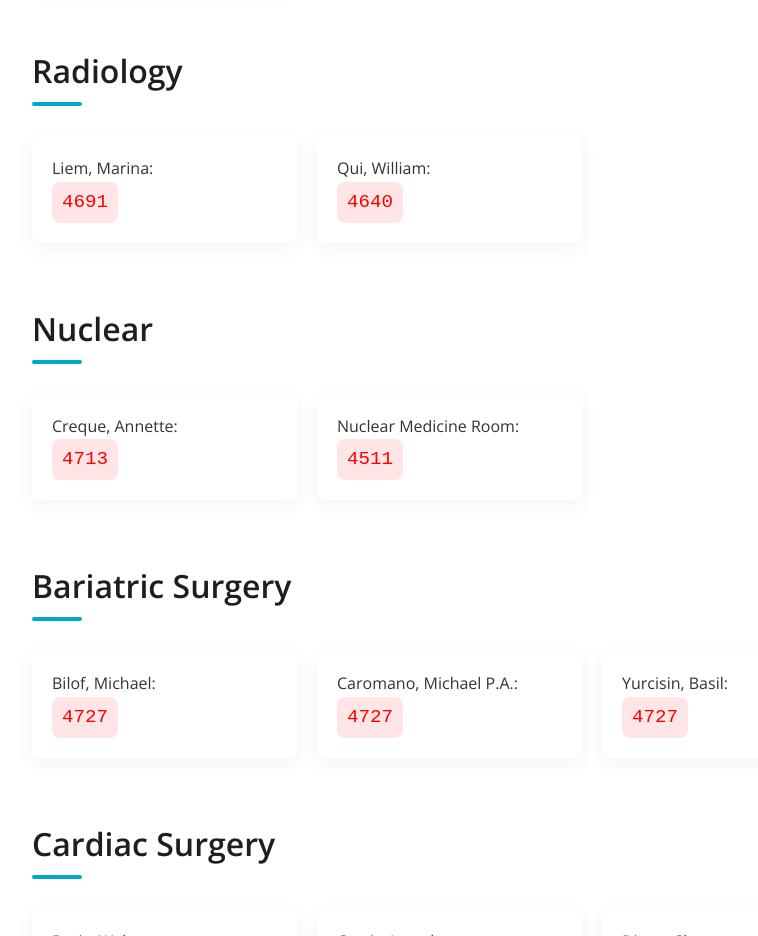
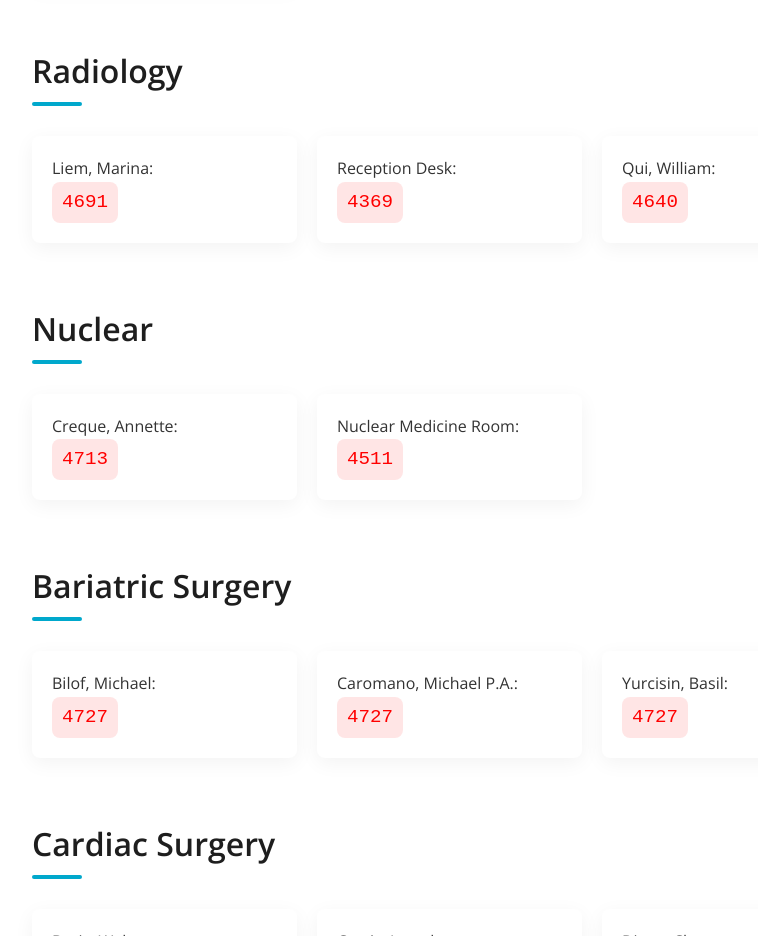
Before and after one commit to brandonshagg/deborah-phone-directory, a plain HTML site: page index.html in a window 1280 px wide. Shown: the part 4600-5536 px from the top of the page, without its empty margins (48-806 px from the left). Drawn offline with nearby package versions, Linux system fonts and the light colour scheme.

Commit message:
Reception Added

```diff
--- a/index.html
+++ b/index.html
@@ -151,6 +151,7 @@
                 <h2>Radiology</h2>
                 <ul>
                     <li>Liem, Marina: <code>4691</code></li>
+                    <li>Reception Desk: <code>4369</code></li>
                     <li>Qui, William: <code>4640</code></li>
                 </ul>
             </div>
```
